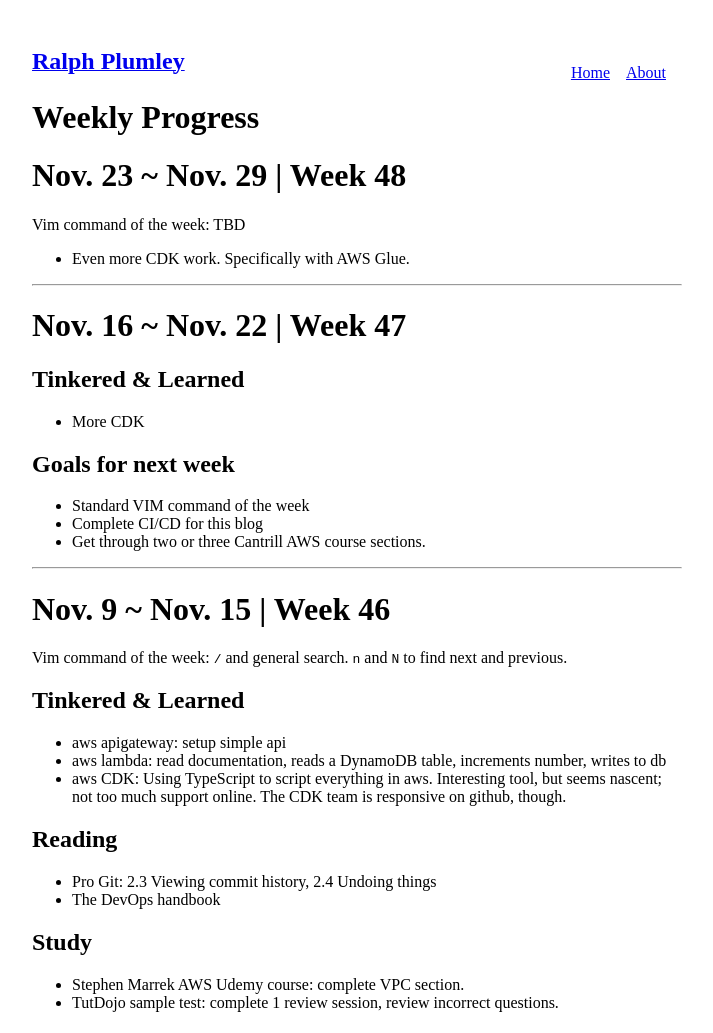
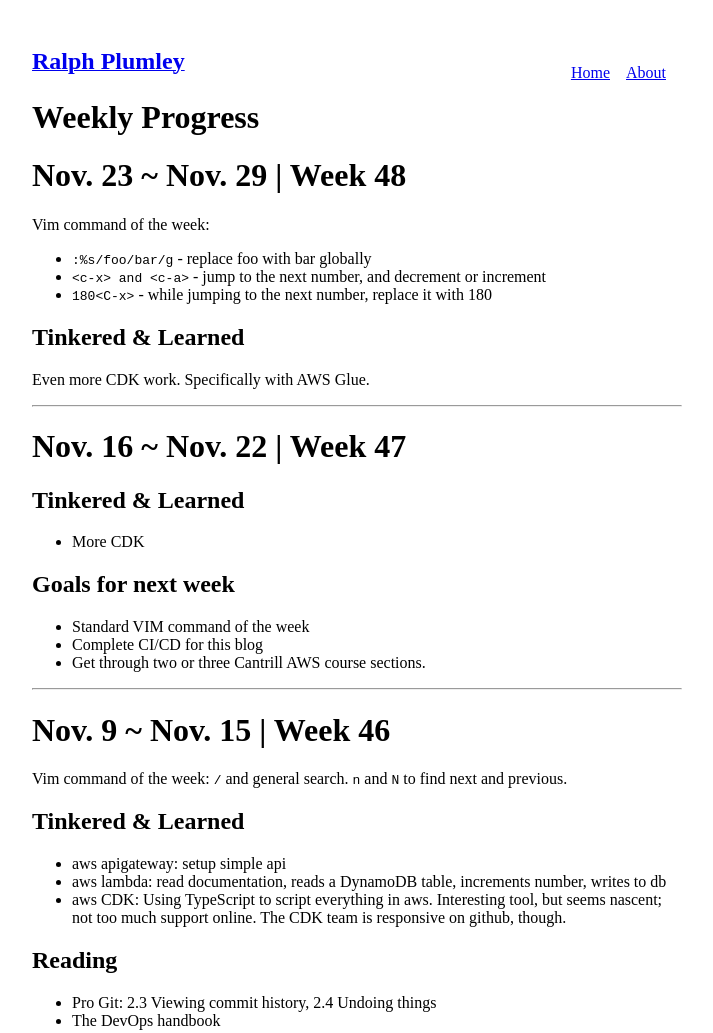
Before and after one commit to ralphplumley/rp-gatsby-site, a Gatsby site: page /posts/weekly/ in a window 1280 px wide. Shown: the top 1033 px of the page, without its empty margins (283-996 px from the left). Built offline with nearby package versions, Linux system fonts and the light colour scheme; Gatsby itself is replaced by a stand-in of ours.

Commit message:
update vim commands of the week

```diff
--- a/src/posts/weekly.md
+++ b/src/posts/weekly.md
@@ -5,9 +5,15 @@ date: "2020-11-12"
 
 # Nov. 23 ~ Nov. 29 | Week 48
 
-Vim command of the week: TBD
+Vim command of the week:
 
-- Even more CDK work. Specifically with AWS Glue.
+- `:%s/foo/bar/g` - replace foo with bar globally
+- `<c-x> and <c-a>` - jump to the next number, and decrement or increment
+- `180<C-x>` - while jumping to the next number, replace it with 180
+
+## Tinkered & Learned
+
+Even more CDK work. Specifically with AWS Glue.
 
 ---
 
```
